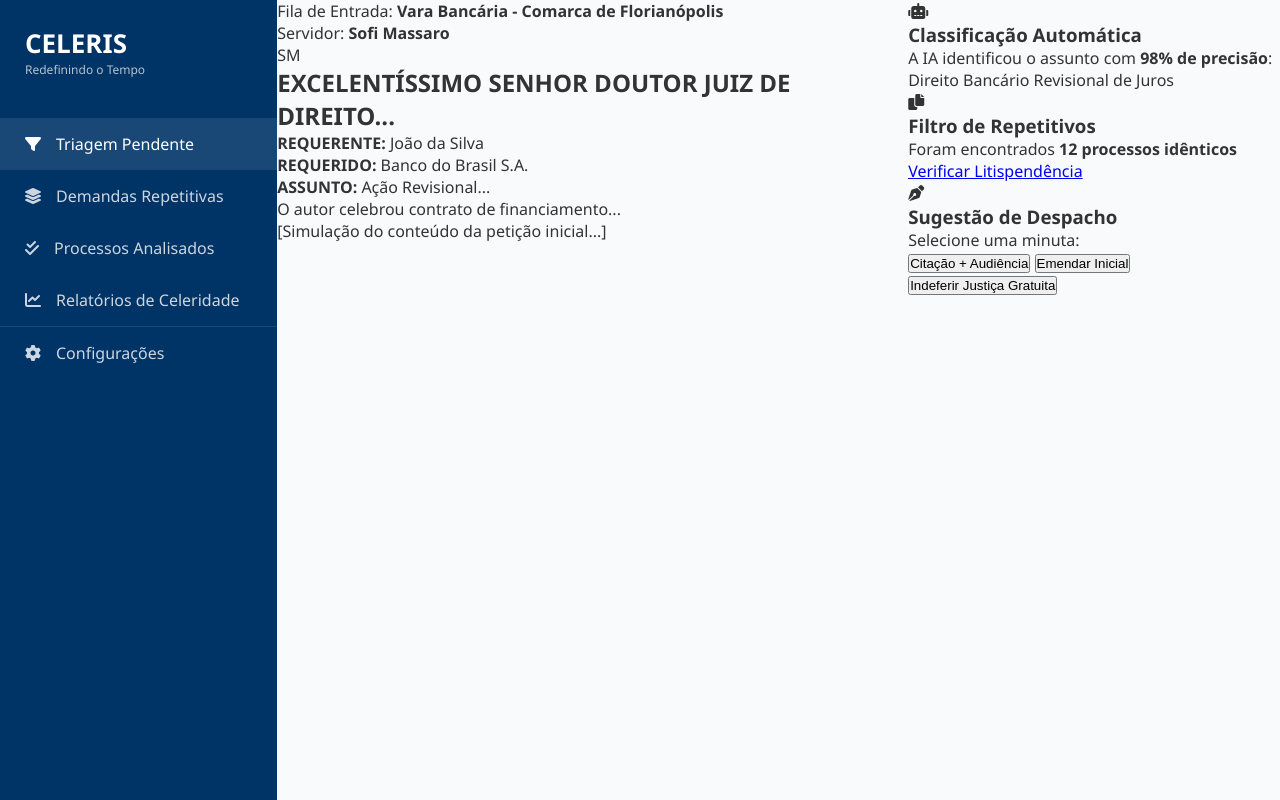
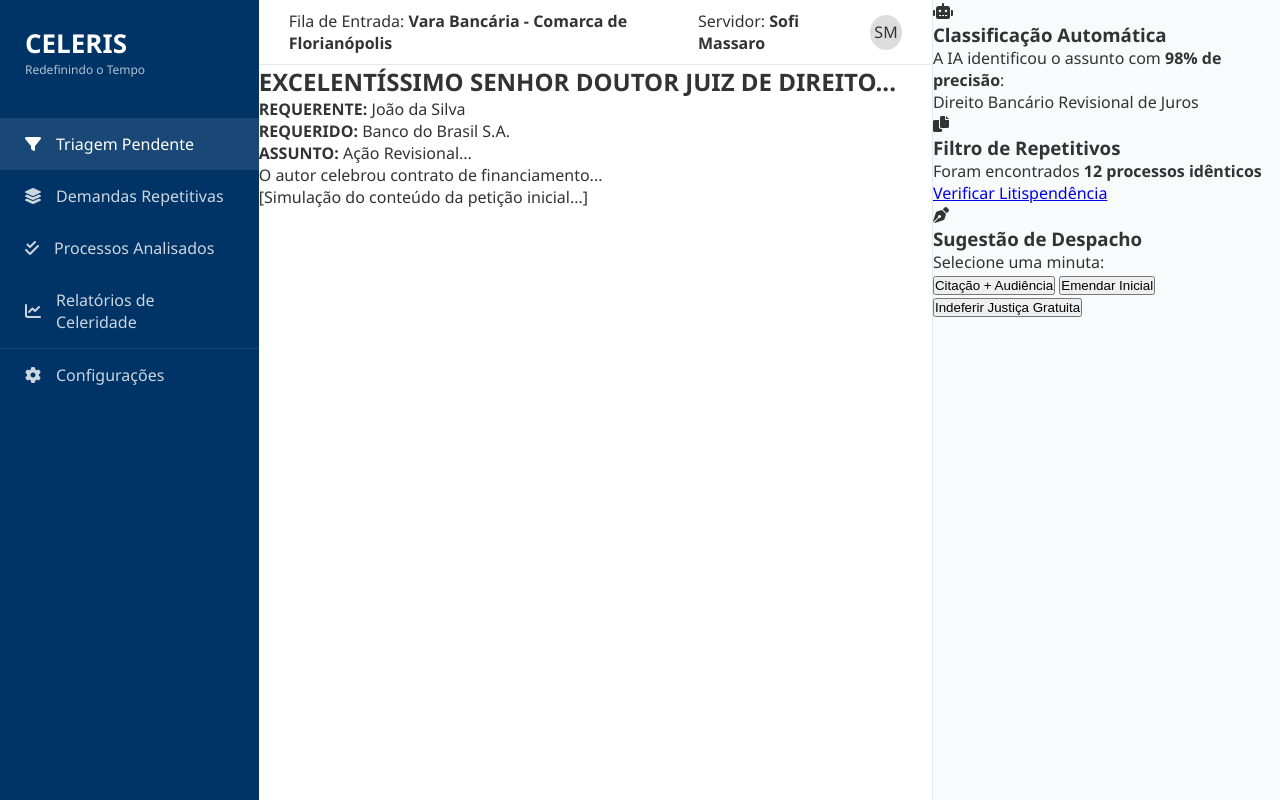
Before and after one commit to sofiamassaro/Projeto-Front-end-I---CELERIS, a plain HTML site: page index.html in a window 1280 px wide. Drawn offline with Linux system fonts and the light colour scheme.

Commit message:
adicionei o layout para o conteudo central
Added styles for main content, header, user profile, and avatar.

```diff
--- a/style.css
+++ b/style.css
@@ -73,3 +73,41 @@
 .sidebar-footer {
     border-top: 1px solid rgba(255, 255, 255, 0.1); /* linha fina em cima (separação visual) */
 }
+
+/* ================= CONTEÚDO CENTRAL ================= */
+.main-content {
+    flex-grow: 1; /* ocupa todo o espaço restante ao lado da sidebar */
+    display: flex; /* ativa o flexbox */
+    flex-direction: column; /* organiza os elementos em coluna (um embaixo do outro) */
+    background: white; /* fundo branco */
+    border-right: 1px solid var(--border-color); /* linha à direita separando do painel */
+}
+
+/* cabeçalho */
+.top-header {
+    height: 65px; /* altura fixa do cabeçalho */
+    display: flex; /* ativa flex */
+    justify-content: space-between; /* joga um elemento para esquerda e outro para direita */
+    align-items: center; /* alinha verticalmente no meio */
+    padding: 0 30px; /* espaço nas laterais */
+    border-bottom: 1px solid var(--border-color); /* linha embaixo */
+}
+
+/* perfil */
+.user-profile {
+    display: flex; /* organiza os elementos lado a lado */
+    align-items: center; /* alinha verticalmente */
+    gap: 15px; /* espaço entre os elementos */
+}
+
+/* avatar */
+.avatar {
+    width: 35px;
+    height: 35px; /* tamanho do círculo */
+    background: #ddd; /* cor de fundo (cinza claro) */
+    border-radius: 50%; /* transforma em círculo */
+
+    display: flex;
+    align-items: center;
+    justify-content: center; /* centraliza o conteúdo dentro do círculo */
+}
```
